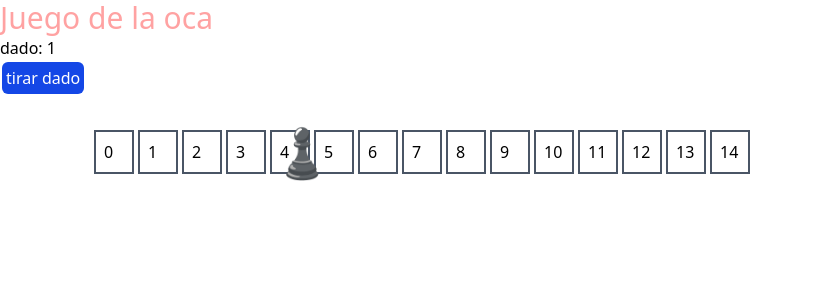
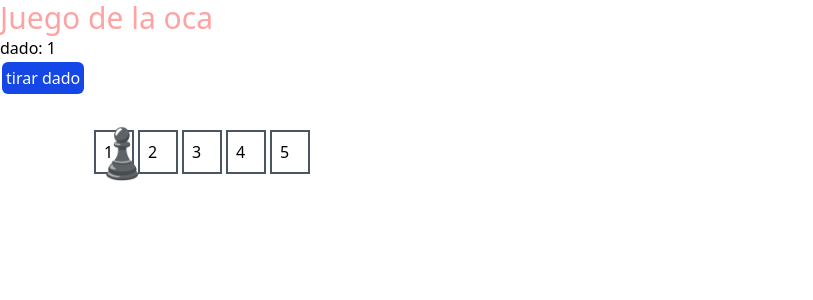
Before and after one commit to lidiapdiaz/practice-react, a React (Vite) app in the folder Goose-game/: page / in a window 1280 px wide. Shown: the top 300 px of the page, without its empty margins (0-813 px from the left). Built offline with nearby package versions, Linux system fonts and the light colour scheme.

Commit message:
añado un json para crear tablero

```diff
--- a/Goose-game/src/Board.jsx
+++ b/Goose-game/src/Board.jsx
@@ -1,3 +1,4 @@
+import  databoard  from "./data/databoard.json";
 import Dice from "./Dice"
 import './App.css'
 import Player from "./Player"
@@ -13,12 +14,12 @@ function Board() {
     <Dice/>
     <section className="flex flex-row items-center m-8">
       <Player/>
-    {board.map((cell, index) =>{
+    {databoard.map((cell) =>{
       return(
       <div
-        key={index}
+        key={cell.id}
         className="border-2 border-gray-600 w-[40px] p-2 m-0.5"
-        >{index}
+        >{cell.id}
       </div>)
     })}
     </section>
--- a/Goose-game/src/Dice.jsx
+++ b/Goose-game/src/Dice.jsx
@@ -5,7 +5,7 @@ function Dice() {
     //Crear estado, cada vez que se tire el dado, aparezca el resultado
     const [rollDice, setRollDice] = useState(1); //iniciamos con el num 1
 
-    //Función para generart la tirada del dado
+    //Función para generar la tirada del dado
     const handleRollDice = () =>{
     const numberDice =  Math.floor(Math.random() * 6) + 1;
     setRollDice(numberDice);
--- a/Goose-game/src/Player.jsx
+++ b/Goose-game/src/Player.jsx
@@ -1,11 +1,13 @@
 //Ficha de xogador
-// <div className={`text-3xl relative left-[${move}px]`}>♟️</div>
-
-const move = "left-[240px]";//así si que funciona, cambiando 'manualmente'
+const move = 60
 
 function Player() {
   return (
-    <div className={`text-5xl relative ${move}`}>♟️</div>
+    <>
+    <div
+    style={{left: move}}
+    className={`text-5xl relative`}>♟️</div>
+    </>
   )
 }
 
--- /dev/null
+++ b/Goose-game/src/data/databoard.json
@@ -0,0 +1,27 @@
+[
+    {"id":1,
+    "number-cell":1,
+    "special":false,
+    "effect":"lost X turn",
+    "message": ""},
+    {"id":2,
+    "number-cell":2,
+    "special":false,
+    "effect":"lost X turn",
+    "message": ""},
+    {"id":3,
+    "number-cell":3,
+    "special":false,
+    "effect":"lost X turn",
+    "message": ""},
+    {"id":4,
+    "number-cell":4,
+    "special":false,
+    "effect":"lost X turn",
+    "message": ""},
+    {"id":5,
+    "number-cell":5,
+    "special":false,
+    "effect":"lost X turn",
+    "message": ""}
+]
```
